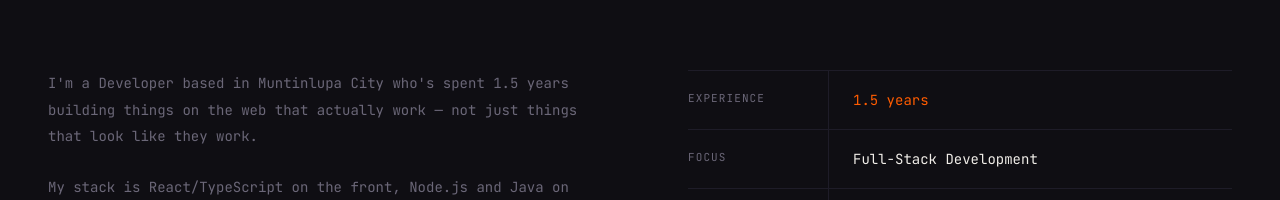
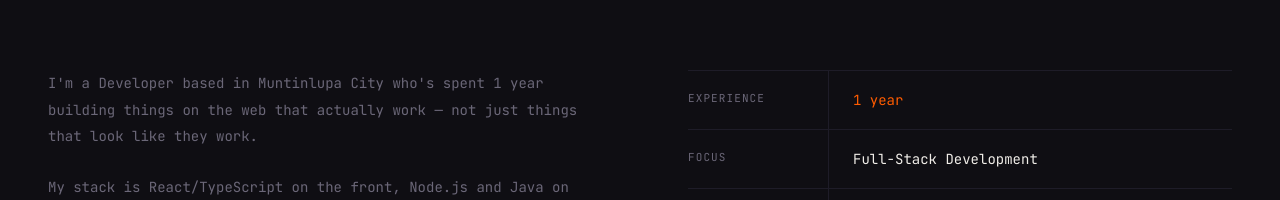
Before and after one commit to nico-otchengco/portfolio, a React (Vite) app: page / in a window 1280 px wide. Shown: the part 1032-1232 px from the top of the page. Built offline with nearby package versions, Linux system fonts and the light colour scheme.

Commit message:
update portfolio

```diff
--- a/src/app/data.ts
+++ b/src/app/data.ts
@@ -137,14 +137,14 @@ export const person = {
   name: 'Gian Nico Otchengco',
   nameShort: 'NICO',
   title: 'Aspiring Full Stack Developer / Software Engineer',
-  bio1: 'I\'m a Developer based in Muntinlupa City who\'s spent 1.5 years building things on the web that actually work — not just things that look like they work.',
+  bio1: 'I\'m a Developer based in Muntinlupa City who\'s spent 1 year building things on the web that actually work — not just things that look like they work.',
   bio2: 'My stack is React/TypeScript on the front, Node.js and Java on the back, and PostgreSQL/Oracle/Supabase for data. I automate workflows with n8n and I\'m comfortable across the full pipeline — from writing PL/SQL queries to shipping polished, responsive UIs.',
   bio3: 'I care about clean architecture, readable code, and user experience — in that order. I also build AI-powered features, integrating LLMs like OpenAI into real products. If a feature is too complex to explain simply, it probably needs to be redesigned.',
   photo: profilepic,
   coords: '14.4081° N, 121.0415° E',
   location: 'Muntinlupa City, PH',
   locationLabel: 'Muntinlupa City, PH · Open to Remote',
-  experience: '1.5 years',
+  experience: '1 year',
   focus: 'Full-Stack Development',
   languages: 'Java · Javascript · TypeScript · Python · SQL',
 };
```
